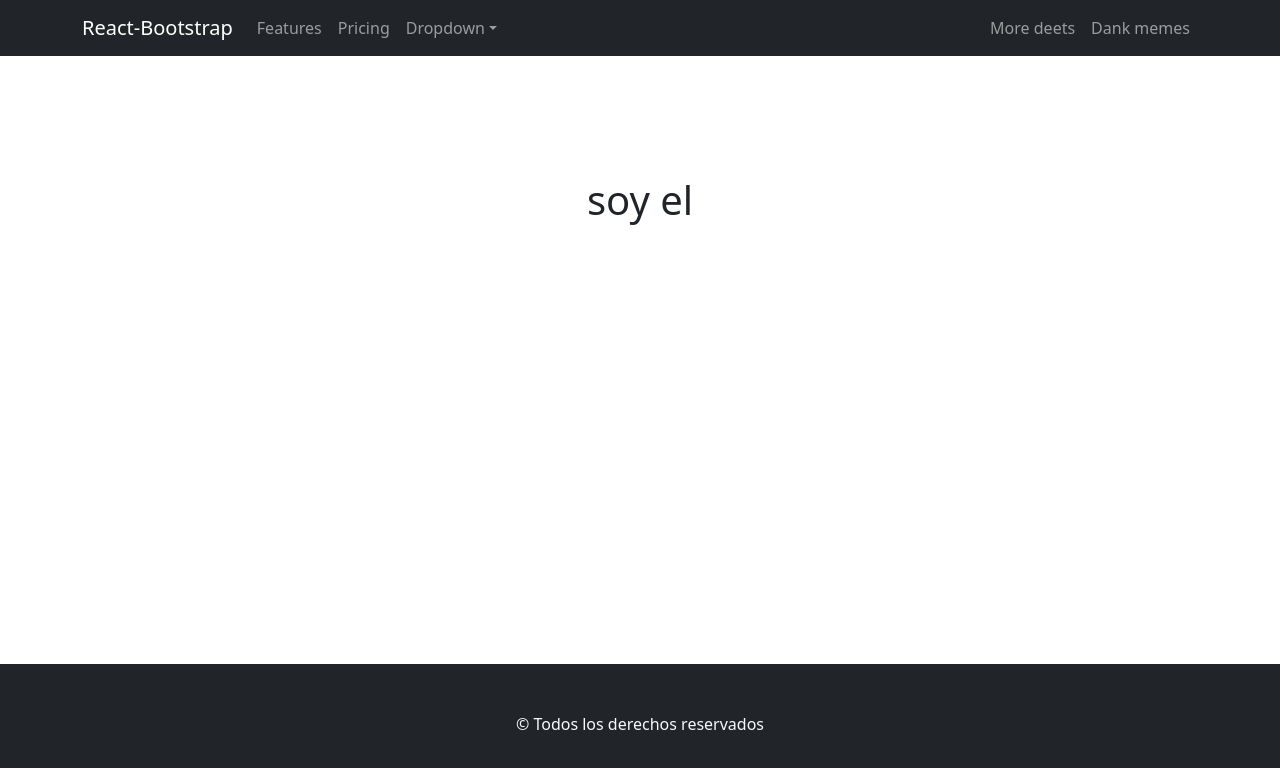
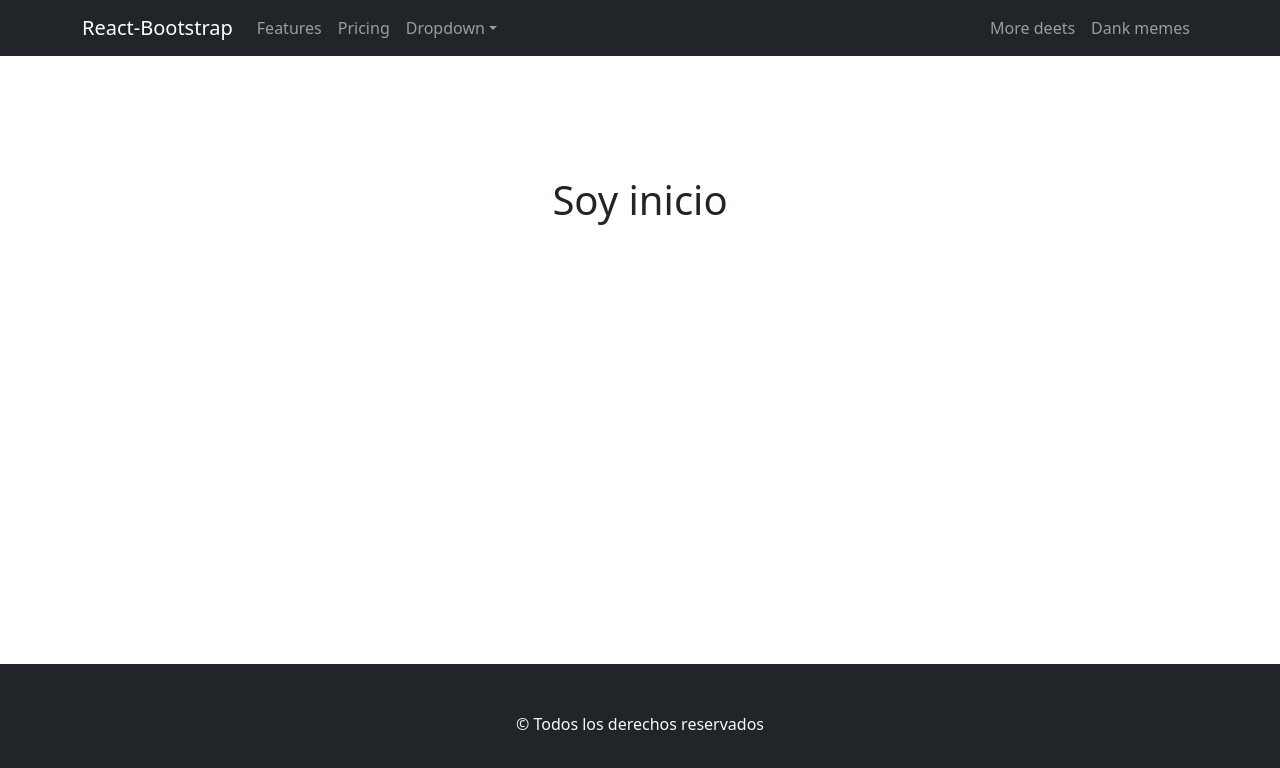
Before and after one commit to Mario-Chavez/app-cook-reactjs, a React (Vite) app: page / in a window 1280 px wide. Shown: the top 768 px of the page. Built offline with nearby package versions, Linux system fonts and the light colour scheme.

Commit message:
estructura limpia de proyecto

```diff
--- a/src/App.jsx
+++ b/src/App.jsx
@@ -1,8 +1,5 @@
 import "./App.css";
 import "bootstrap/dist/css/bootstrap.min.css";
-import { Container, Spinner } from "react-bootstrap";
-import { useEffect, useState } from "react";
-import TituloDeBusqueda from "./components/TituloDeBusqueda";
 import Footer from "./components/common/Footer";
 import { BrowserRouter, Route, Routes } from "react-router-dom";
 import Inicio from "./views/Inicio";
--- a/src/views/Inicio.jsx
+++ b/src/views/Inicio.jsx
@@ -6,7 +6,7 @@ const Inicio = () => {
     return (
         <>
             <Container className="my-5 mainPage">
-                <TituloDeBusqueda titulo="soy el " />
+                <TituloDeBusqueda titulo="Soy  inicio " />
             </Container>
         </>
     );
```
